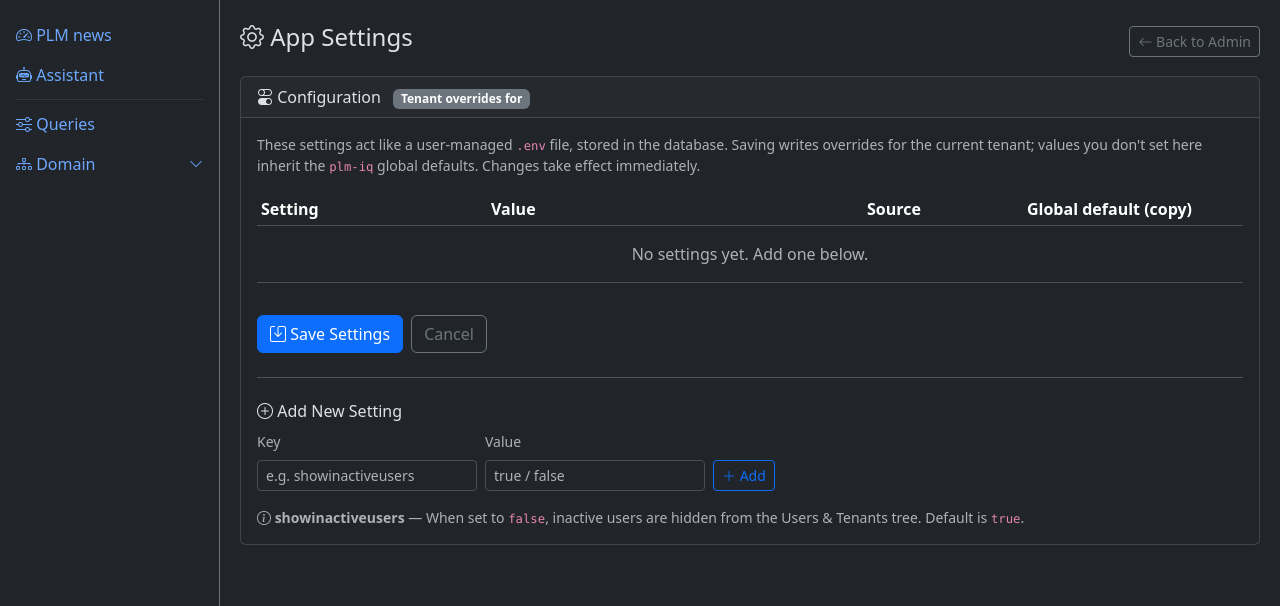
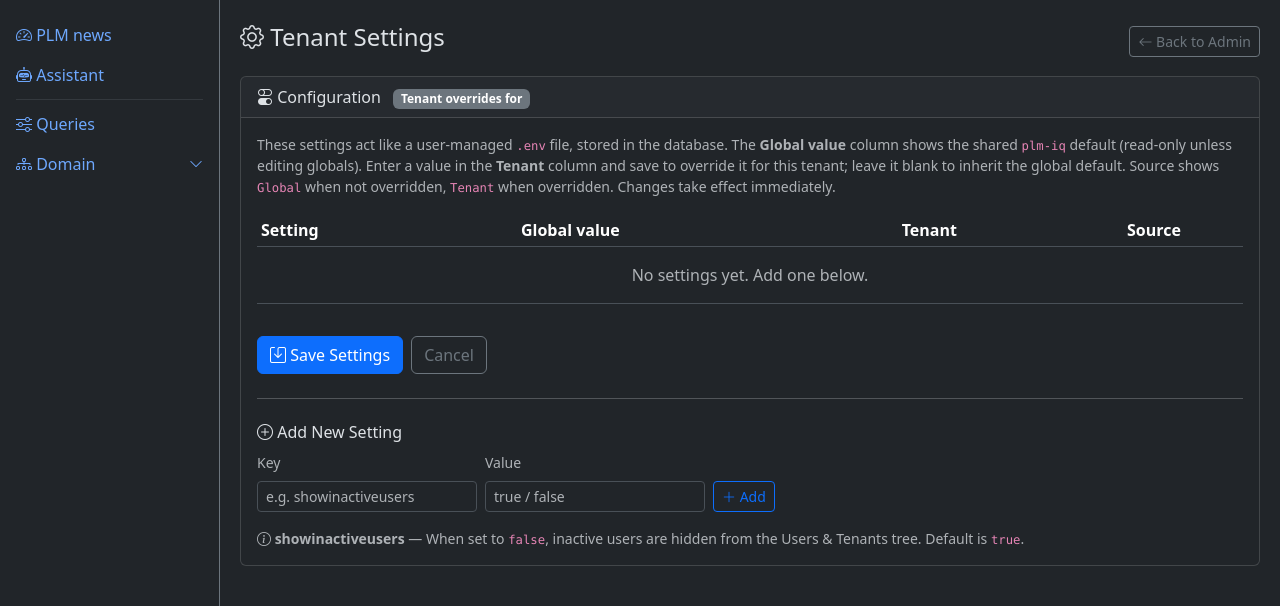
Before and after one commit to rkmolugu-gh/plm-iq, a Python web app: template app/templates/admin/settings.html in a window 1280 px wide. Shown: the part 57-663 px from the top of the page. Run offline with Jinja, Linux system fonts and the light colour scheme; the template is opened without the code that fills it, so the values that code supplies are empty; some libraries are stand-ins or nearby versions.

Commit message:
settings

```diff
--- a/app/templates/admin/settings.html
+++ b/app/templates/admin/settings.html
@@ -1,9 +1,9 @@
 {% extends "base.html" %}
-{% block title %}App Settings - PLM-IQ{% endblock %}
+{% block title %}Tenant Settings - PLM-IQ{% endblock %}
 {% block content %}
 
 <div class="d-flex justify-content-between align-items-center mb-3">
-    <h4><i class="bi bi-gear"></i> App Settings</h4>
+    <h4><i class="bi bi-gear"></i> Tenant Settings</h4>
     <a href="/admin" class="btn btn-sm btn-outline-secondary">
         <i class="bi bi-arrow-left"></i> Back to Admin
     </a>
@@ -35,28 +35,31 @@
     <div class="card-body">
         <p class="text-muted small mb-3">
             These settings act like a user-managed <code>.env</code> file, stored in the database.
-            Saving writes overrides for the current tenant; values you don't set here inherit the
-            <code>plm-iq</code> global defaults. Changes take effect immediately.
+            The <strong>Global value</strong> column shows the shared <code>plm-iq</code> default (read-only unless
+            editing globals). Enter a value in the <strong>Tenant</strong> column and save to override it
+            for this tenant; leave it blank to inherit the global default. Source shows <code>Global</code> when
+            not overridden, <code>Tenant</code> when overridden. Changes take effect immediately.
         </p>
         <form method="POST" action="/admin/settings">
             <div class="table-responsive">
                 <table class="table table-sm">
                     <thead>
                         <tr>
-                            <th style="width: 230px;">Setting</th>
-                            <th>Value</th>
-                            <th style="width: 160px;">Source</th>
-                            {% if not is_global_editor %}
-                            <th style="width: 220px;">Global default (copy)</th>
+                            <th style="width: 260px;">Setting</th>
+                            {% if is_global_editor %}
+                            <th>Global value (editable)</th>
+                            {% else %}
+                            <th>Global value</th>
+                            <th>Tenant</th>
                             {% endif %}
+                            <th style="width: 120px;">Source</th>
                         </tr>
                     </thead>
                     <tbody>
                         {% for s in setting_rows %}
-                        {% if s.key == "LLM_API_KEY" %}<tr><td colspan="{% if is_global_editor %}3{% else %}4{% endif %}" class="bg-light"><strong><i class="bi bi-cpu"></i> LLM Parameters</strong><br><span class="text-muted small">Configured globally, overridable per tenant. Applied at call time.</span></td></tr>{% endif %}
-                        {% if s.key == "PART_PREFIX" %}<tr><td colspan="{% if is_global_editor %}3{% else %}4{% endif %}" class="bg-light"><strong><i class="bi bi-hash"></i> Object ID Numbering</strong><br><span class="text-muted small">Prefix + counter start. Auto-generated ids look like <code>PART-1000</code>.</span></td></tr>{% endif %}
                         <tr>
                             <td><code>{{ s.key }}</code></td>
+                            {% if is_global_editor %}
                             <td>
                                 {% if s.key == "showinactiveusers" %}
                                 <select name="setting__{{ s.key }}" class="form-select form-select-sm" style="width: auto;">
@@ -64,30 +67,37 @@
                                     <option value="false" {% if s.value == "false" %}selected{% endif %}>False (hide inactive users)</option>
                                 </select>
                                 {% elif s.key == "LLM_API_KEY" %}
-                                <input type="password" name="setting__{{ s.key }}" value="{{ s.value }}" class="form-control form-control-sm form-control-copy-target" autocomplete="off">
+                                <input type="password" name="setting__{{ s.key }}" value="{{ s.value }}" class="form-control form-control-sm" autocomplete="off">
                                 {% elif "COUNTER_START" in s.key %}
-                                <input type="number" name="setting__{{ s.key }}" value="{{ s.value }}" class="form-control form-control-sm form-control-copy-target" style="width: 140px;">
+                                <input type="number" name="setting__{{ s.key }}" value="{{ s.value }}" class="form-control form-control-sm" style="width: 140px;">
                                 {% else %}
-                                <input type="text" name="setting__{{ s.key }}" value="{{ s.value }}" class="form-control form-control-sm form-control-copy-target">
+                                <input type="text" name="setting__{{ s.key }}" value="{{ s.value }}" class="form-control form-control-sm">
                                 {% endif %}
                             </td>
+                            {% else %}
+                            <td><input type="text" class="form-control form-control-sm" value="{{ s.global_value }}" readonly onclick="this.select()"></td>
+                            <td>
+                                {% if s.key == "showinactiveusers" %}
+                                <select name="setting__{{ s.key }}" class="form-select form-select-sm" style="width: auto;">
+                                    <option value="true" {% if s.tenant_value == "true" %}selected{% endif %}>True</option>
+                                    <option value="false" {% if s.tenant_value == "false" %}selected{% endif %}>False</option>
+                                </select>
+                                {% elif s.key == "LLM_API_KEY" %}
+                                <input type="password" name="setting__{{ s.key }}" value="{{ s.tenant_value }}" class="form-control form-control-sm" autocomplete="off" placeholder="Not overridden">
+                                {% elif "COUNTER_START" in s.key %}
+                                <input type="number" name="setting__{{ s.key }}" value="{{ s.tenant_value }}" class="form-control form-control-sm" style="width: 160px;" placeholder="Global value">
+                                {% else %}
+                                <input type="text" name="setting__{{ s.key }}" value="{{ s.tenant_value }}" class="form-control form-control-sm" placeholder="{{ s.global_value }}">
+                                {% endif %}
+                            </td>
+                            {% endif %}
                             <td>
                                 {% if s.source == "tenant" %}
-                                <span class="badge bg-success">overridden</span>
-                                {% elif s.source == "global" %}
-                                <span class="badge bg-info text-dark">global</span>
+                                <span class="badge bg-success">Tenant</span>
                                 {% else %}
-                                <span class="badge bg-light text-muted">default</span>
+                                <span class="badge bg-info text-dark">Global</span>
                                 {% endif %}
                             </td>
-                            {% if not is_global_editor %}
-                            <td>
-                                <div class="input-group input-group-sm">
-                                    <input type="text" class="form-control form-control-sm" value="{{ s.global_value }}" readonly>
-                                    <button type="button" class="btn btn-outline-secondary btn-sm" onclick="copyGlobalToValue(this)"><i class="bi bi-clipboard"></i></button>
-                                </div>
-                            </td>
-                            {% endif %}
                         </tr>
                         {% else %}
                         <tr>
@@ -130,20 +140,4 @@
     </div>
 </div>
 
-<script>
-// Copy the read-only global default into the editable value input for the
-// same row, so a tenant admin can adopt the global value then tweak it.
-function copyGlobalToValue(btn) {
-    var group = btn.closest('.input-group');
-    if (!group) return;
-    var globalInput = group.querySelector('input');
-    if (!globalInput) return;
-    var row = btn.closest('tr');
-    if (!row) return;
-    var target = row.querySelector('.form-control-copy-target');
-    if (!target) return;
-    target.value = globalInput.value;
-}
-</script>
-
 {% endblock %}
```
Also changed, not shown: app/routers/admin.py (+45 -2 lines).
